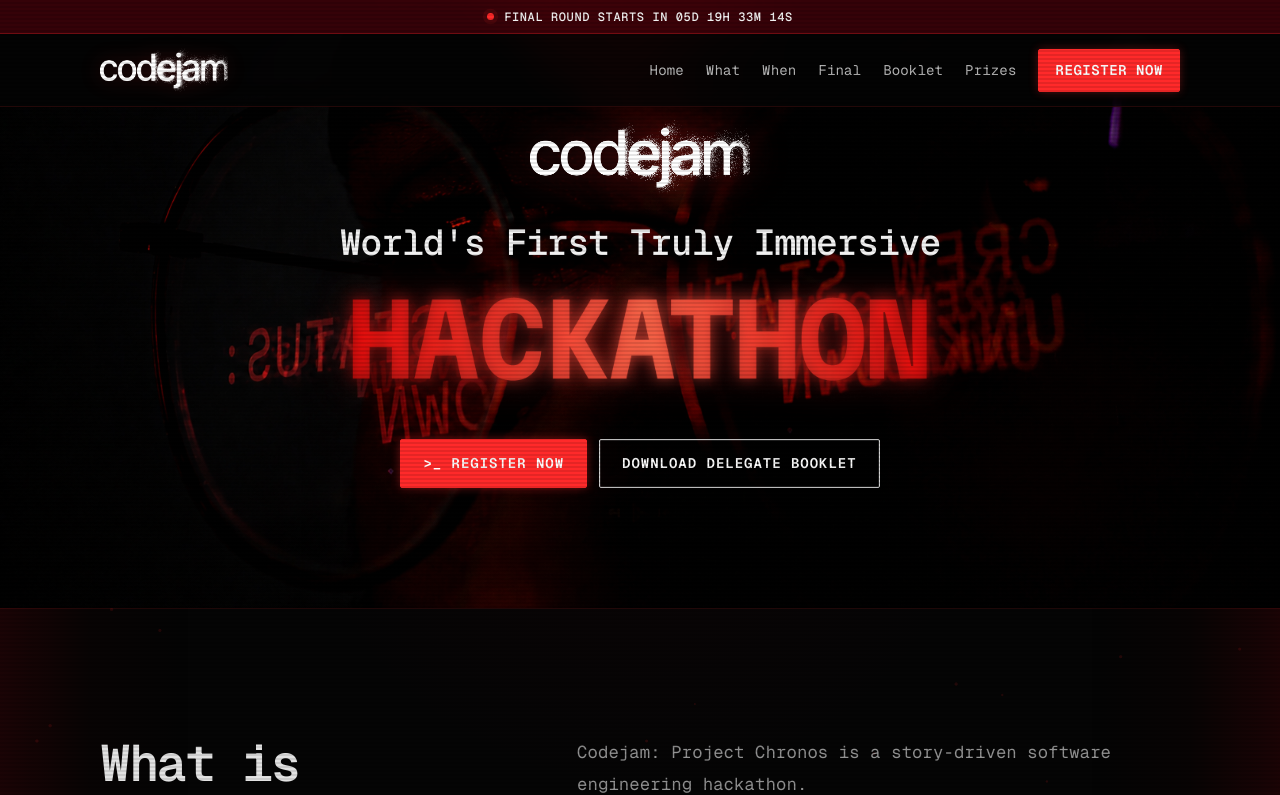
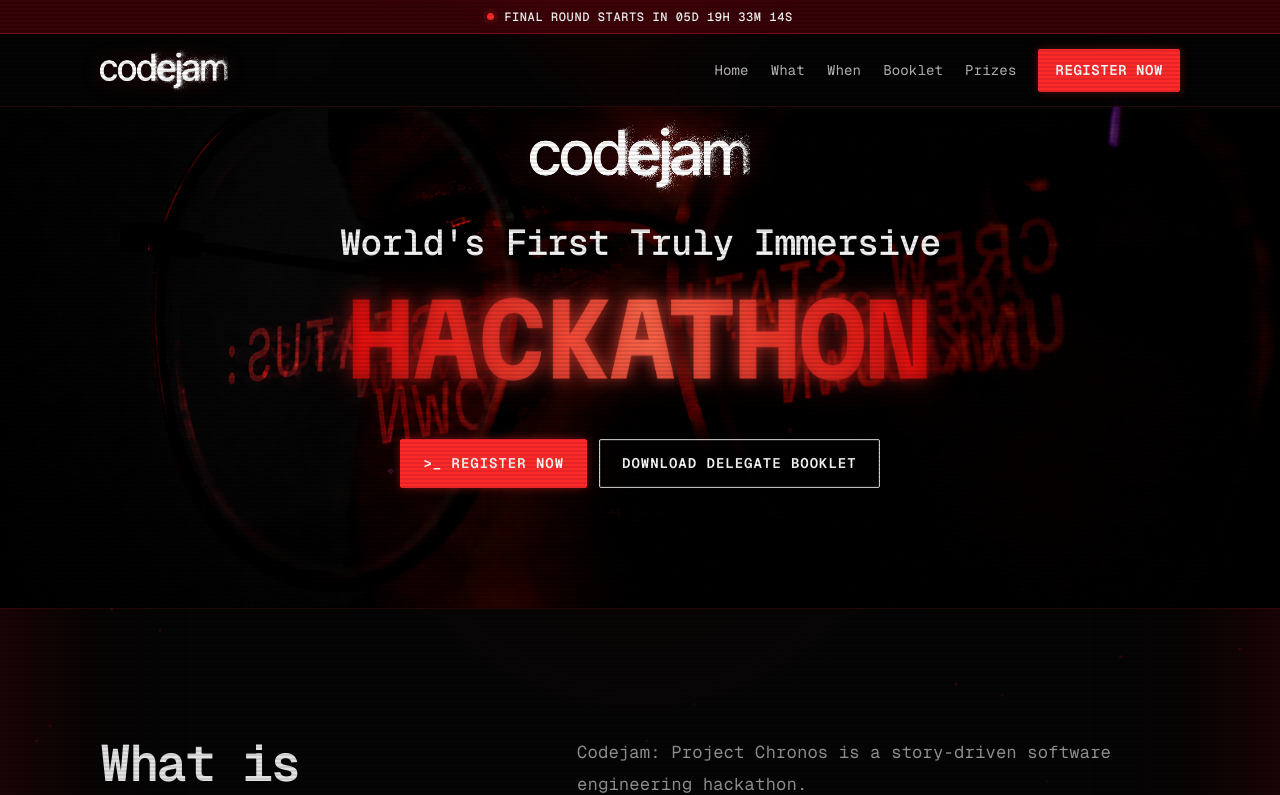
Before and after one commit to Sathufit/code-jam-opener, a Next.js app: page / in a window 1280 px wide. Shown: the top 795 px of the page. Built offline with nearby package versions, Linux system fonts and the light colour scheme.

Commit message:
navbar update

```diff
--- a/src/app/page.tsx
+++ b/src/app/page.tsx
@@ -324,9 +324,6 @@
             <a href="#when" onClick={closeMobileMenu}>
               When
             </a>
-            <a href="#final" onClick={closeMobileMenu}>
-              Final
-            </a>
             <a href="#booklet" onClick={closeMobileMenu}>
               Booklet
             </a>
```
